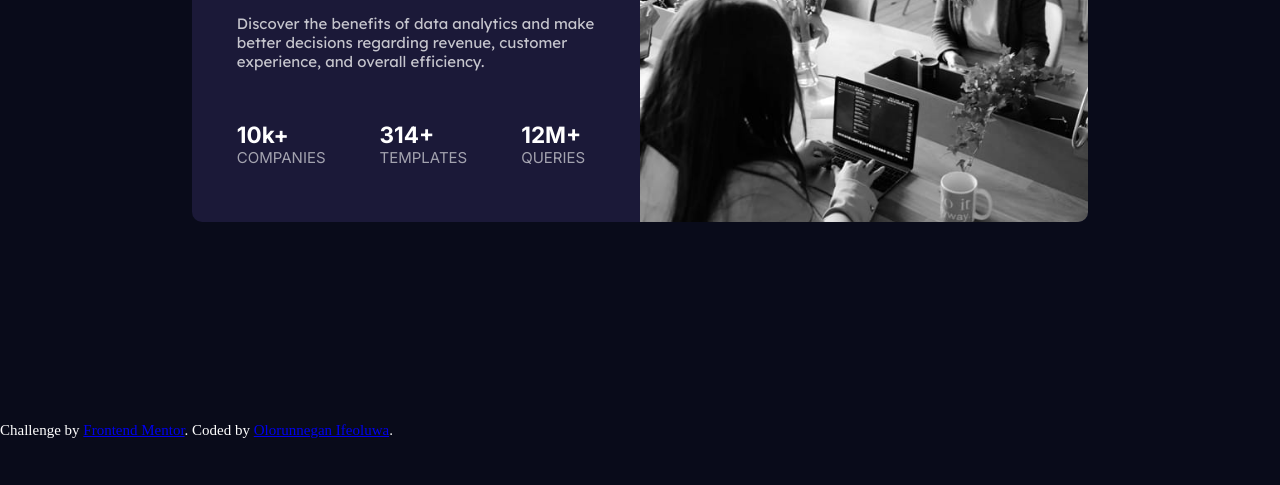
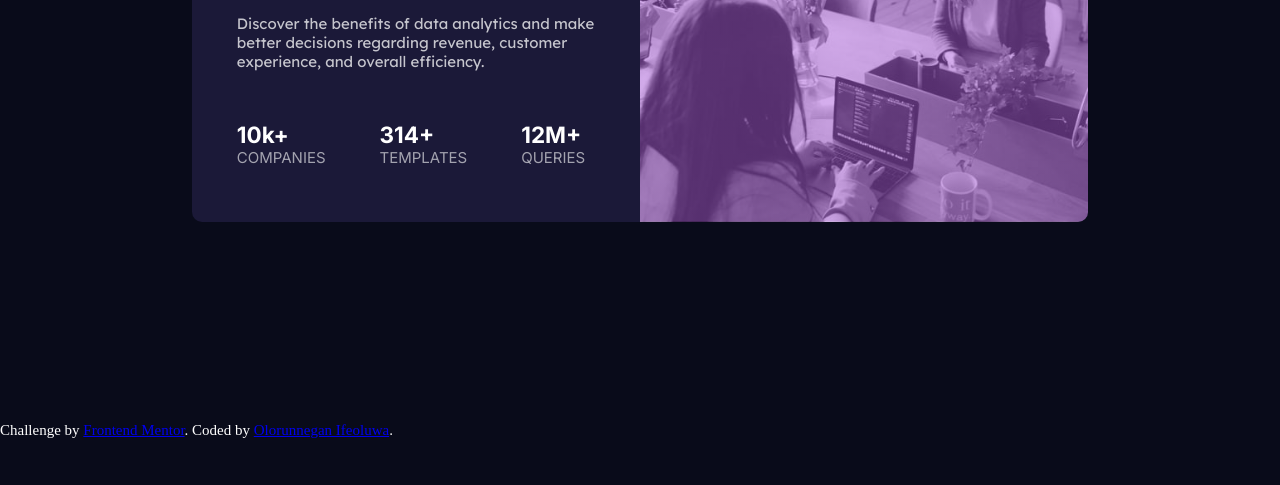
Before and after one commit to ifenega/frontendproject1, a plain HTML site: page index.html in a window 1280 px wide. Shown: the part 315-800 px from the top of the page. Drawn offline with Linux system fonts and the light colour scheme.

Commit message:
image check1

```diff
--- a/style.css
+++ b/style.css
@@ -74,7 +74,7 @@ section {
 /*the image section*/
 .content-img {
     width: 50%;
-    background-image: url(/images/image-header-desktop.jpg);
+    background-image: linear-gradient(hsla(277, 64%, 61%, 0.5), hsla(277, 64%, 61%, 0.5)), url(/images/image-header-desktop.jpg);
     background-repeat: no-repeat;
     background-size: cover;
     background-position: center;
```
